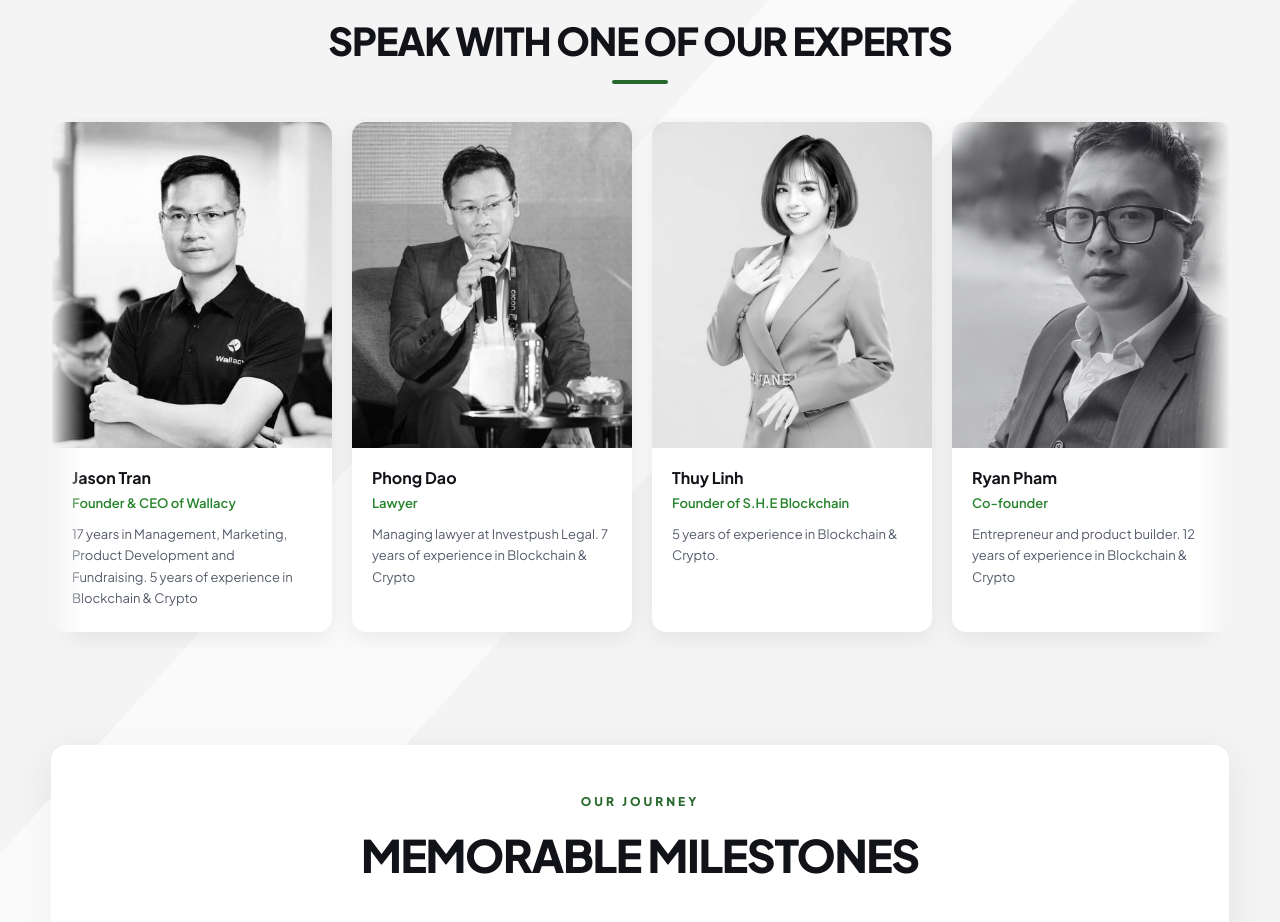
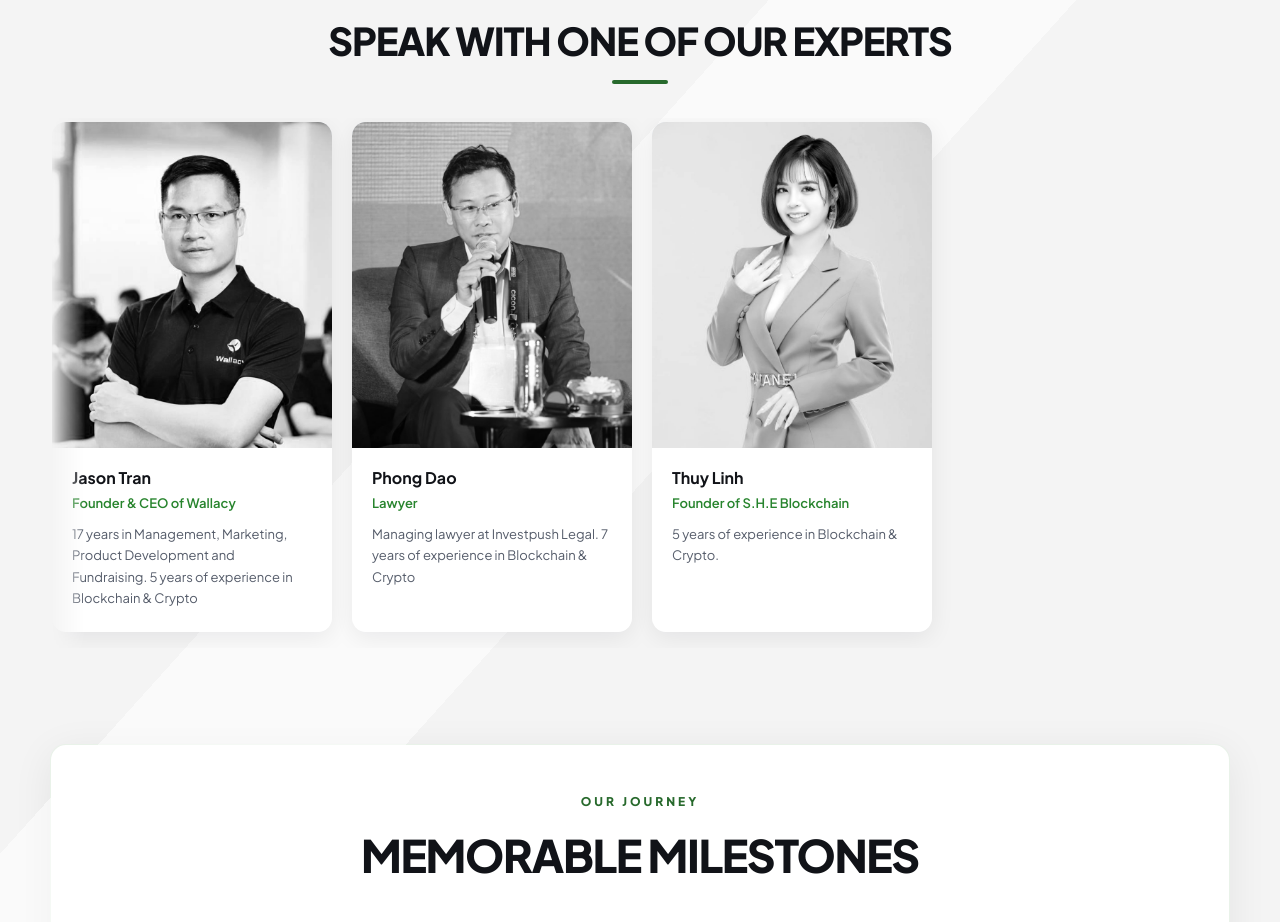
Before and after one commit to Menh1505/sheblockchain, a Next.js app: page / in a window 1280 px wide. Shown: the part 5205-6127 px from the top of the page. Built offline with nearby package versions, Linux system fonts and the light colour scheme.

Commit message:
link cta

```diff
--- a/src/components/sheblockchain-page.tsx
+++ b/src/components/sheblockchain-page.tsx
@@ -238,7 +238,7 @@
           ))}
         </nav>
 
-        <Link href="#contact" className={styles.contactButton}>
+        <Link href="https://form.jotform.com/240488364264058" className={styles.contactButton}>
           Partner With Us
         </Link>
 
--- a/src/components/team-section.tsx
+++ b/src/components/team-section.tsx
@@ -22,13 +22,7 @@
         name: "Thuy Linh",
         role: "Founder of S.H.E Blockchain",
         description: "5 years of experience in Blockchain & Crypto.",
-    },
-    {
-        imageSrc: "/team/ryan.jpg",
-        name: "Ryan Pham",
-        role: "Co-founder",
-        description: "Entrepreneur and product builder. 12 years of experience in Blockchain & Crypto",
-    },
+    }
 ] as const;
 
 export function TeamSection() {
```
